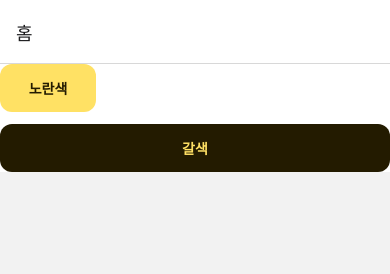
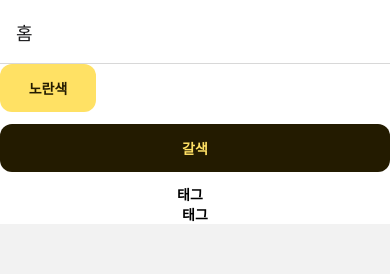
Before and after one commit to NSM-inc/retry-app, a React Native app: screen /HomeScreen in a window 390 px wide. Shown: the top 274 px of the page. Built offline with nearby package versions, Linux system fonts and the light colour scheme.

Commit message:
FEAT: 태그 버튼 생성

```diff
--- a/src/components/atoms/Button.tsx
+++ b/src/components/atoms/Button.tsx
@@ -4,9 +4,9 @@ import styled from 'styled-components/native';
 import { layout, LayoutProps, space, SpaceProps } from 'styled-system';
 
 interface ButtonProps {
-  designType: 'yellow' | 'yellowReverse' | 'yellowPale';
+  designType?: 'yellow' | 'yellowReverse' | 'yellowPale';
   sizeType?: 'small' | 'large';
-  title: string;
+  children: React.ReactNode;
 }
 
 const design = {
@@ -38,12 +38,12 @@ const size = {
   `,
 };
 
-const StyledTouchableOpacity = styled.TouchableOpacity<ButtonProps & LayoutProps>`
+const StyledTouchableOpacity = styled.TouchableOpacity<ButtonProps & LayoutProps & SpaceProps>`
   display: flex;
   align-items: center;
   justify-content: center;
   padding: 0;
-  ${({ designType }) => design[designType].box}
+  ${({ designType }) => designType && design[designType].box}
   ${({ sizeType }) => sizeType && size[sizeType]}
   ${layout}
   ${space}
@@ -51,18 +51,18 @@ const StyledTouchableOpacity = styled.TouchableOpacity<ButtonProps & LayoutProps
 
 const StyledText = styled.Text<ButtonProps>`
   font-weight: 700;
-  ${({ designType }) => design[designType].text}
+  ${({ designType }) => designType && design[designType].text}
 `;
 
 const Button = ({
   designType,
   sizeType,
-  title,
+  children,
   ...props
 }: ButtonProps & TouchableOpacityProps & LayoutProps & SpaceProps) => {
   return (
     <StyledTouchableOpacity designType={designType} sizeType={sizeType} {...props}>
-      <StyledText designType={designType}>{title}</StyledText>
+      <StyledText designType={designType}>{children}</StyledText>
     </StyledTouchableOpacity>
   );
 };
--- a/src/components/atoms/Text.tsx
+++ b/src/components/atoms/Text.tsx
@@ -1,7 +1,7 @@
 import styled from 'styled-components/native';
-import { color, TextColorProps, typography, TypographyProps } from 'styled-system';
+import { color, ColorProps, typography, TypographyProps } from 'styled-system';
 
-const Text = styled.Text<TypographyProps & TextColorProps>`
+const Text = styled.Text<TypographyProps & ColorProps>`
   ${typography}
   ${color}
 `;
--- /dev/null
+++ b/src/components/molecules/Tag.tsx
@@ -0,0 +1,47 @@
+import { Button } from 'components/atoms';
+import { useState } from 'react';
+import { COLOR } from 'resources/constants';
+import styled from 'styled-components';
+import { space, SpaceProps } from 'styled-system';
+
+interface TagProps {
+  isDisable?: boolean;
+  children: React.ReactNode;
+}
+
+const TagButton = styled(Button)<{ isFocused: boolean }>`
+  height: 26px;
+  padding-top: 6px;
+  padding-bottom: 6px;
+  padding-left: 12px;
+  padding-right: 12px;
+  border-radius: 6px;
+  border: 1px solid ${COLOR.MAGNET};
+  color: ${COLOR.MAGNET};
+
+  ${({ isFocused }) =>
+    isFocused &&
+    ` background: ${COLOR.YELLOW_PC};
+      color: ${COLOR.YELLOW_P};
+      border: 1px solid ${COLOR.YELLOW_PC};
+
+    `}
+
+  ${space}
+`;
+
+const Tag = ({ isDisable = false, children, ...props }: TagProps & SpaceProps) => {
+  const [isFocused, setIsFocused] = useState(false);
+
+  return (
+    <TagButton
+      disabled={isDisable}
+      onPress={() => setIsFocused(!isFocused)}
+      isFocused={isFocused}
+      {...props}>
+      {children}
+    </TagButton>
+  );
+};
+
+export default Tag;
--- a/src/components/molecules/index.ts
+++ b/src/components/molecules/index.ts
@@ -0,0 +1,3 @@
+import Tag from './Tag';
+
+export default Tag;
--- a/src/screens/home/HomeScreen.tsx
+++ b/src/screens/home/HomeScreen.tsx
@@ -1,4 +1,5 @@
 import { Button, SafeView, View } from 'components/atoms';
+import Tag from 'components/molecules';
 import { StatusBar } from 'expo-status-bar';
 import React, { useState } from 'react';
 import { COLOR } from 'resources/constants';
@@ -13,23 +14,29 @@ export default function Home() {
         <Button
           designType="yellow"
           sizeType="large"
-          title="노란색"
           width="96px"
           marginBottom="12px"
           onPress={() => {
             setColor(COLOR.YELLOW_PC);
             alert('click');
-          }}
-        />
+          }}>
+          노란색
+        </Button>
         <Button
           designType="yellowReverse"
           sizeType="large"
-          title="갈색"
           onPress={() => {
             setColor(COLOR.YELLOW_OPC);
             alert('click');
-          }}
-        />
+          }}>
+          갈색
+        </Button>
+      </View>
+      <View marginTop="12px" flexDirection="row">
+        <Tag isDisable={false} marginRight="10px">
+          태그
+        </Tag>
+        <Tag isDisable>태그</Tag>
       </View>
     </SafeView>
   );
```
